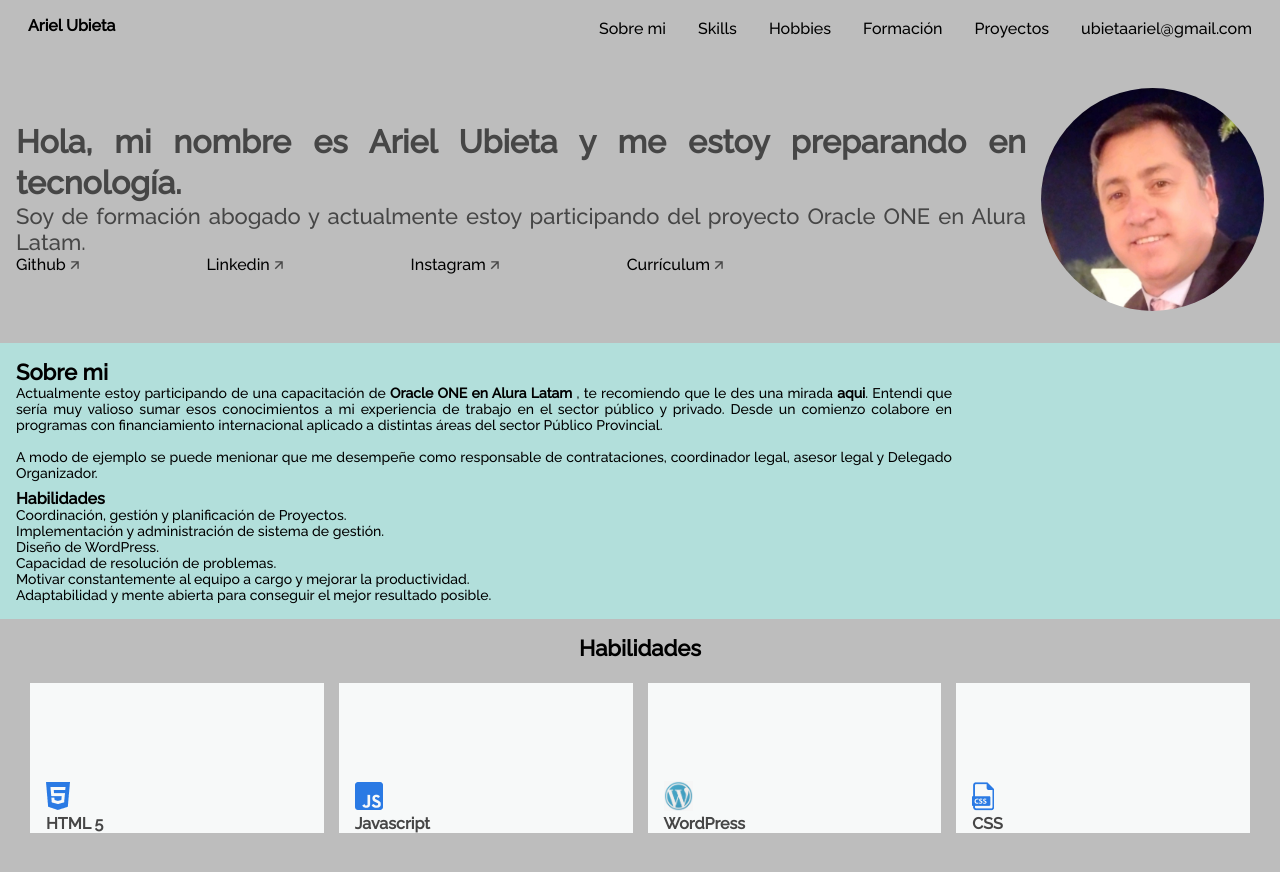
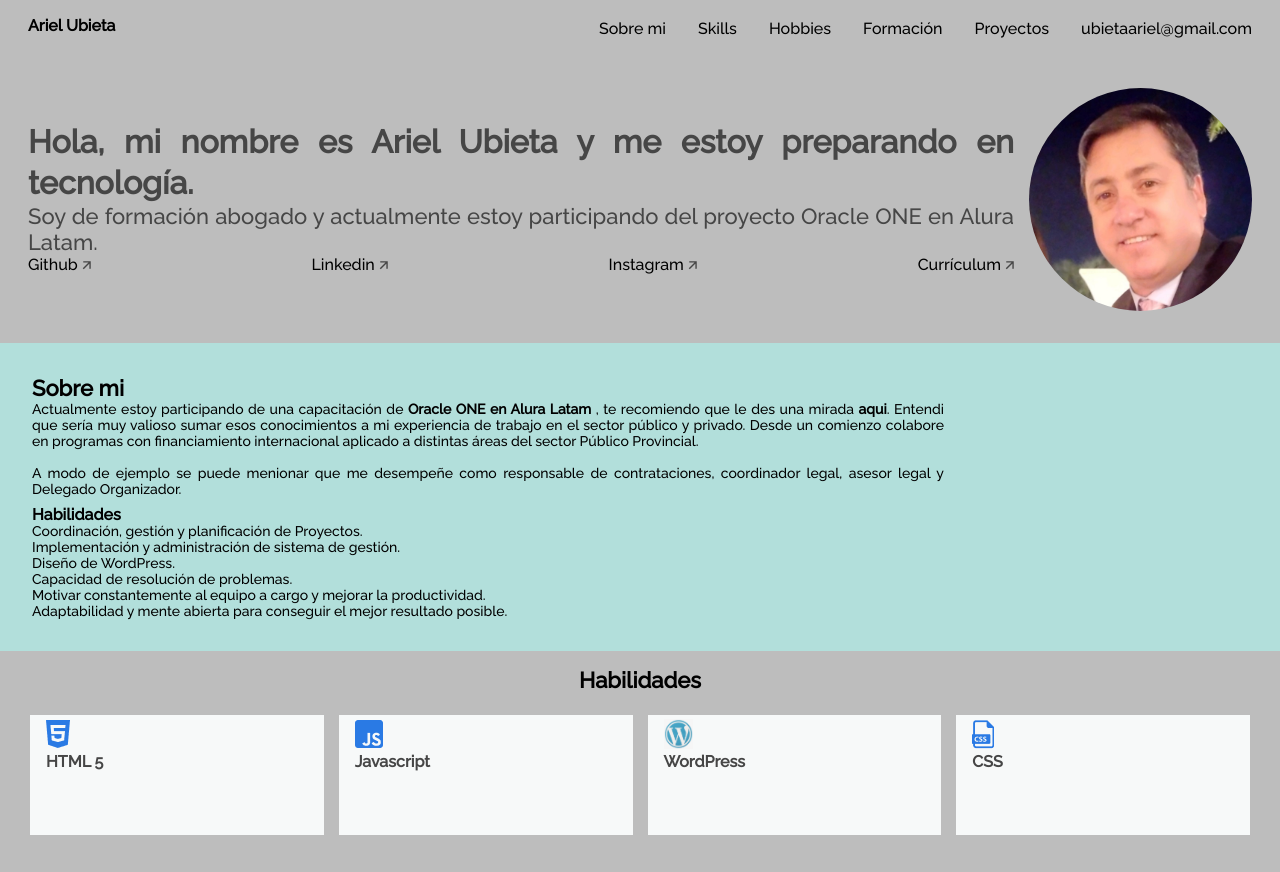
Before and after one commit to aaubi/challenge2, a plain HTML site: page index.html in a window 1280 px wide. Shown: the top 872 px of the page. Drawn offline with Linux system fonts and the light colour scheme.

Commit message:
acomodando estilos

```diff
--- a/style.css
+++ b/style.css
@@ -38,7 +38,7 @@ https://en.bem.info/methodology/quick-start/*/
 
 .tudo{
     max-width: 425px;
-
+   min-width: 322px;
 }
 
 /*Sección Menu*/
@@ -94,9 +94,7 @@ https://en.bem.info/methodology/quick-start/*/
 .title__div{
     display: flex;
     flex-direction: column;
-    align-items: flex-start;
     margin: 0 auto;
-    height: auto;
 }
 
 .title__profile{
@@ -107,20 +105,12 @@ https://en.bem.info/methodology/quick-start/*/
 
   }
 
-.title__container{
-    display: flex;
-    flex-direction: column;
-    align-items: flex-start;
-    height: auto;
-}
-
 .title__bio{
     font-family: 'Raleway';
     font-style: normal;
     font-weight: 700;
     font-size: 22px;
     line-height: 26px;
-    height: auto;
     text-align: justify;
     color: #464646;
 }
@@ -129,7 +119,6 @@ https://en.bem.info/methodology/quick-start/*/
     font-style: normal;
     font-weight: 400;
     font-size: 14px;
-    height: auto;
     line-height: 16px;
     text-align: justify;
     color: #464646;
@@ -138,19 +127,18 @@ https://en.bem.info/methodology/quick-start/*/
 .title__network {
     display: flex;
     flex-direction: row;
-    align-items: flex-start;
     justify-content: space-between;
-    width: 100%;
-    height: 16px;
+    width: 90%;
 }
 
 .title__network__item{
     font-family: 'Raleway';
     font-style: normal;
     font-weight: 600;
-    font-size: 14px;
+    font-size: 12px;
     line-height: 16px;
 }
+
 /*Sobre Mi*/
 
 .about{
@@ -621,14 +609,13 @@ Utiliza las referencias de los breakpoints @media abajo */
 
 .title__subsection{
     width: 100%;
-    height: 34px;
 }
 
 .title__network {
     display: flex;
     flex-direction: row;
     justify-content: space-between;
-    width: 70%;
+    width: 100%;
     height: 24px;
 }
 
@@ -636,7 +623,7 @@ Utiliza las referencias de los breakpoints @media abajo */
     font-family: 'Raleway';
     font-style: normal;
     font-weight: 500;
-    font-size: 16px;
+    font-size: 11px;
     line-height: 19px;
 
 }
@@ -646,25 +633,7 @@ Utiliza las referencias de los breakpoints @media abajo */
 
 /*Skills*/
 
-.skills__box{
-    width: 32.7%;
-    justify-content: space-between;
-}
 
-.skills__box{
-    background: #F7F9F9;
-    height: 150px;
-    width: 24%;
-    margin: 2px;
-    display: flex;
-    align-items: flex-end;
-    display: flex;
-    flex-direction: column;
-    justify-content: flex-end;
-    align-items: flex-start;
-    padding-left: 16px;
-    margin-bottom: 8px;
-}
 /*Hobbies*/
 
 /*Formación Académica*/
@@ -719,6 +688,8 @@ Utiliza las referencias de los breakpoints @media abajo */
 /*title*/
 
 .title{
+    max-width: 1256px;
+    padding: 16px;
     display: flex;
     flex-direction: row;
     align-items: flex-start;
@@ -766,7 +737,6 @@ Utiliza las referencias de los breakpoints @media abajo */
     font-style: normal;
     font-weight: 400;
     font-size: 22px;
-    height: 98px;
     line-height: 26px;
     text-align: justify;
     color: #464646;
@@ -783,14 +753,18 @@ Utiliza las referencias de los breakpoints @media abajo */
     font-weight: 500;
     font-size: 16px;
     line-height: 19px;
-
 }
 
 /*Sobre Mi*/
 
+.about{
+    max-width: 1990px;
+}
+
 .about__container {
     margin: 0 auto;
     max-width: 1256px;
+    padding: 16px;
 }
 .about__paragraph p{
     max-width: 75%;
@@ -801,6 +775,13 @@ Utiliza las referencias de los breakpoints @media abajo */
 .skills{
     max-width: 1256px;
     margin: 0 auto;
+}
+
+.skills__box{
+    width: 24%;
+    justify-content: space-between;
+    display: flex;
+    align-items: flex-start;
 }
 
 /*Hobbies*/
@@ -814,13 +795,13 @@ Utiliza las referencias de los breakpoints @media abajo */
 .hobbies__title{
     max-width: 1256px;
     text-align: flex-start;
-    margin: 20px auto;
+    margin: 0 auto;
     height: 58px;
     font-family: 'Raleway';
     font-style: normal;
     font-weight: 700;
     font-size: 32px;
-    line-height: 38px;
+    line-height: 26px;
     padding: 16px 0;
 }
 
@@ -833,13 +814,18 @@ Utiliza las referencias de los breakpoints @media abajo */
 .hobbies__box{
     background: #F7F9F9;
     height: 150px;
-    width: 25%;
+    width: 24%;
     margin: 0 2px;
     display: flex;
     align-items: flex-start;
 }
 
 /*Formación Académica*/
+
+.academic__courses{
+    max-width: 1256px;
+    padding: 16px;
+}
 
 .academic__title{
     text-align: center;
```
